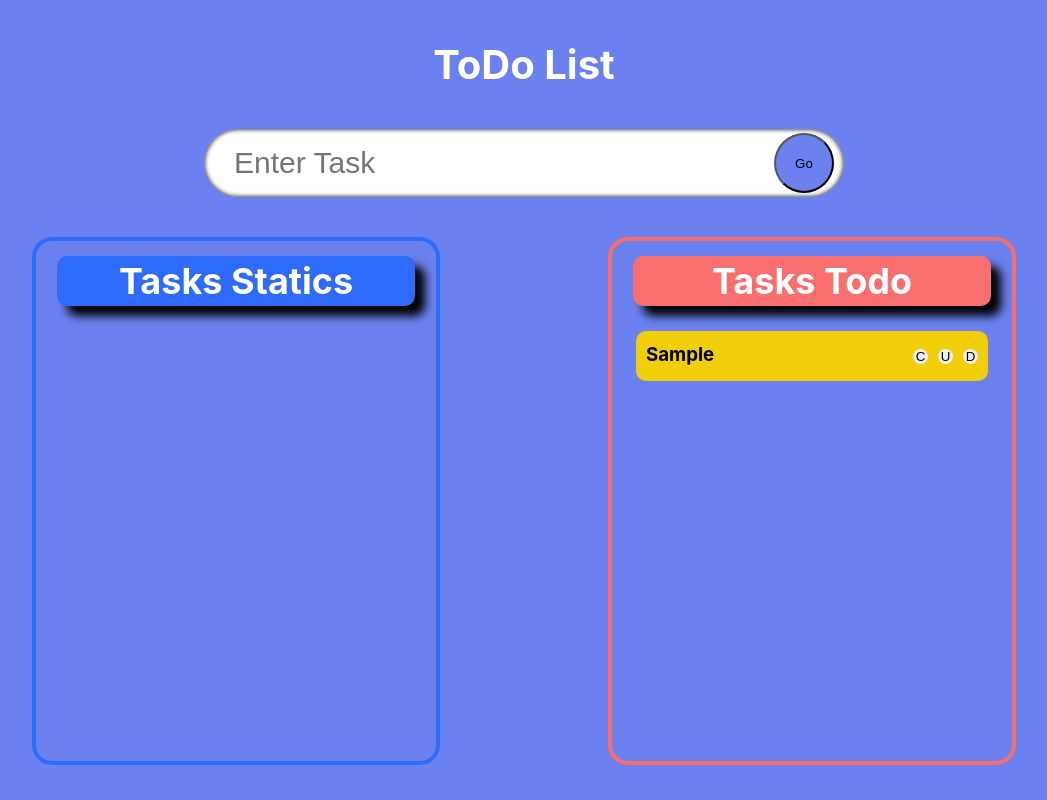
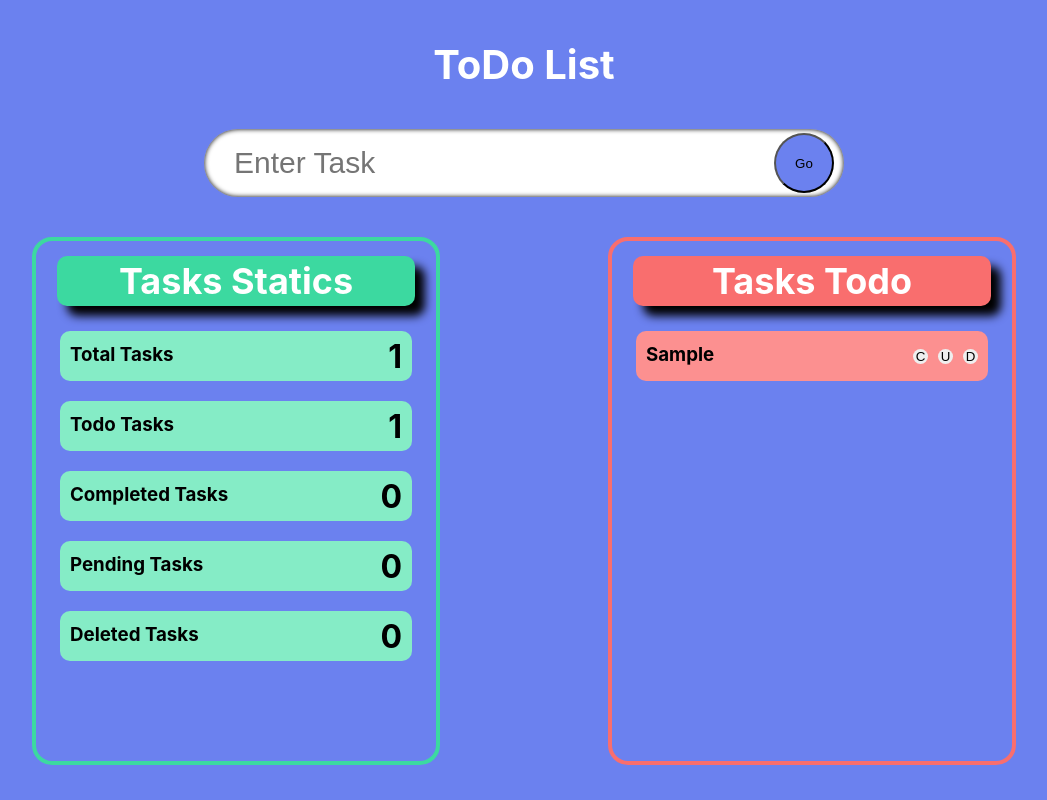
Before and after one commit to mussaddiqmahmood7/todoWithStypescript, a React (Create React App) app: page / in a window 1280 px wide. Both pictures are taken after typing "Sample" into the empty fields and a click on the button "Go". Shown: the top 800 px of the page, without its empty margins (116-1163 px from the left). Built offline with nearby package versions, Linux system fonts and the light colour scheme.

Commit message:
Task Static

```diff
--- a/src/App.css
+++ b/src/App.css
@@ -36,7 +36,7 @@ body{
   align-items: center;
   width:400px;
   height:65vh;
-  border:4px solid rgb(46, 107, 251);
+  border:4px solid rgb(60, 217, 160);
   overflow-y:auto;
   overflow-x: hidden;
   border-radius: 20px;
@@ -46,7 +46,7 @@ body{
 .tasksStats h2{
   margin:15px 0;
   color:rgb(255, 255, 255);
-  background-color: rgb(46, 107, 251);
+  background-color: rgb(60, 217, 160);
   width:88%;
   text-align: center;
   font-size: 36px;
@@ -56,6 +56,12 @@ body{
   top: 15px;
   z-index:1;
   box-shadow: 10px 10px 10px black;
+}
+
+.tasksStats .CUD h3{
+  color:rgb(0, 0, 0);
+  font-size: 32px;
+  padding:0 5px;
 }
 
 .tasksSection{
@@ -114,10 +120,38 @@ body{
   box-shadow: 10px 10px 10px black;
 }
 
-.card{
+.cardTasks{
   height:50px;
   width:88%;
-  background-color: rgb(241, 206, 10);
+  background-color: rgb(252, 144, 144);
+  display:flex;
+  justify-content: space-between;
+  align-items: center;
+  padding:10px 5px 10px 10px;
+  box-sizing: border-box;
+  margin:10px;
+  position:relative;
+  border-radius:10px;
+}
+
+.cardStats{
+  height:50px;
+  width:88%;
+  background-color: rgb(133, 236, 198);
+  display:flex;
+  justify-content: space-between;
+  align-items: center;
+  padding:10px 5px 10px 10px;
+  box-sizing: border-box;
+  margin:10px;
+  position:relative;
+  border-radius:10px;
+}
+
+.cardCompleted{
+  height:50px;
+  width:88%;
+  background-color: rgb(158, 251, 118);
   display:flex;
   justify-content: space-between;
   align-items: center;
--- a/src/App.tsx
+++ b/src/App.tsx
@@ -10,50 +10,40 @@ const App: React.FC = () => {
 
   const submitHandler = (event: React.FormEvent): void => {
     event.preventDefault();
-    setTasks([...tasks, { id: Date.now(), todo: task, isDone: false }]);
+    setTasks([...tasks, { id: Date.now(), todo: task, status: 'todo' }]);
     setTask("");
   };
 
-  function completeTaskClick(index: number) {
-    console.log("\nIndex : "+ index);
-    console.log("tasks : ");
+  function completeTaskClick(id: number , target: string) {
+    console.log("before : ");
     console.log(...tasks);
-    let copyTasks = [...tasks];
-    copyTasks[index].isDone = true;
+    let copyTasks = tasks.filter((elem)=>{if(elem.id===id){
+      elem.status = target;
+    } return elem;})
     setTasks(copyTasks);
-    console.log("tasks : ");
+    console.log("after : ");
     console.log(...tasks);
+
   }
 
-  function restoreCompleteTask(index: number) {
-    console.log("tasks before : ");
-    console.log(...tasks);
-    let copyTasks = [...tasks];
-    copyTasks[index].isDone = false;
-    console.log("tasks after : ");
-    console.log(...copyTasks);
 
-    setTasks(copyTasks);
-  }
 
   let completeDiv = tasks.filter((elem) => {
-      if (elem.isDone === true) {
-        return elem;
-      }
+       if (elem.status === 'completed') {
+         return elem;
+       }
     })
     .map((elem, index) => {
       return (
-        <div className="card">
+        <div className="cardCompleted">
           <div className="taskHeading">
             <h3>{elem.todo}</h3>
-            <p> : </p>
-            <p>{elem.isDone ? "Complete" : "Not Complete"}</p>
           </div>
 
           <div className="CUD">
             <button
               onClick={() => {
-                restoreCompleteTask(index);
+                completeTaskClick(elem.id, "todo");
               }}
             >
               R
@@ -67,22 +57,20 @@ const App: React.FC = () => {
 
 
   let taskDiv = tasks.filter((elem) => {
-    if (elem.isDone === false) {
+    if (elem.status === "todo") {
       return elem;
     }
   }).map((elem, index) => {
       return (
-        <div className="card">
+        <div className="cardTasks">
           <div className="taskHeading">
             <h3>{elem.todo}</h3>
-            <p> : </p>
-            <p>{elem.isDone ? "Complete" : "Not Complete"}</p>
           </div>
 
           <div className="CUD">
             <button
               onClick={() => {
-                completeTaskClick(index);
+                completeTaskClick(elem.id, "completed");
               }}
             >
               C
@@ -95,6 +83,27 @@ const App: React.FC = () => {
     })
 
 
+
+
+
+  let stats=[{name:"Total Tasks", static:tasks.length}, {name:"Todo Tasks", static:taskDiv.length}, {name:"Completed Tasks", static:completeDiv.length}, {name:"Pending Tasks", static:0}, {name:"Deleted Tasks", static:0}];
+
+  let taskStats = stats.map((elem, index) => {
+    return (
+      <div className="cardStats">
+        <div className="taskHeading">
+          <h3>{elem.name}</h3>
+        </div>
+
+        <div className="CUD">
+        <h3>{elem.static}</h3>
+        </div>
+      </div>
+    );
+  })
+
+
+
   return (
     <div className="main">
       <h1 className="heading">ToDo List</h1>
@@ -103,6 +112,7 @@ const App: React.FC = () => {
       <div className="mainSection">
         <div className="tasksStats">
           <h2>Tasks Statics</h2>
+          {taskStats}
         </div>
 
         <div className="tasksSection">
--- a/src/module.ts
+++ b/src/module.ts
@@ -1,6 +1,6 @@
 interface Todo{
     id:number,
     todo:string,
-    isDone:boolean
+    status: string | 'todo' | 'completed' | 'pending' | 'deleted';
 }
 export default Todo
```
